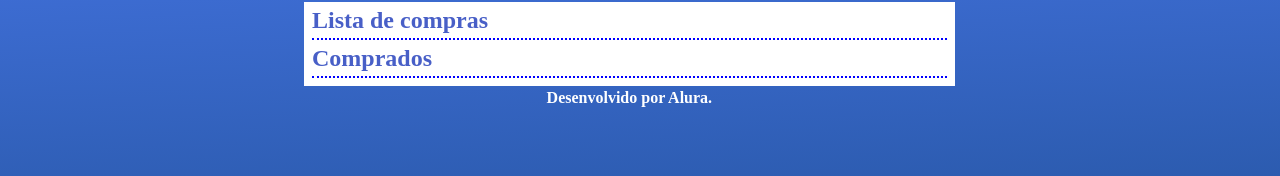
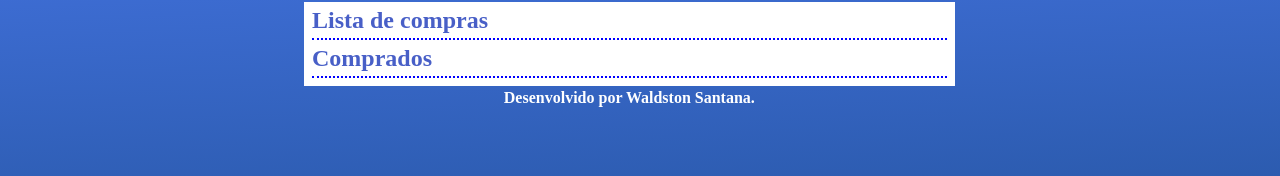
Before and after one commit to Waldst0n/Lista-de-compras, a plain HTML site: page index.html in a window 1280 px wide. Shown: the part 140-316 px from the top of the page. Drawn offline with nearby package versions, Linux system fonts and the light colour scheme; a web font is replaced by a local one.

Commit message:
Update index.html

```diff
--- a/index.html
+++ b/index.html
@@ -38,7 +38,7 @@
             </section>
 
         </div>
-        <footer class="has-text-centered has-text-white has-text-weight-bold">Desenvolvido por Alura.</footer>
+        <footer class="has-text-centered has-text-white has-text-weight-bold">Desenvolvido por Waldston Santana.</footer>
     </main>
 
     <script src="./main.js"></script>
```
